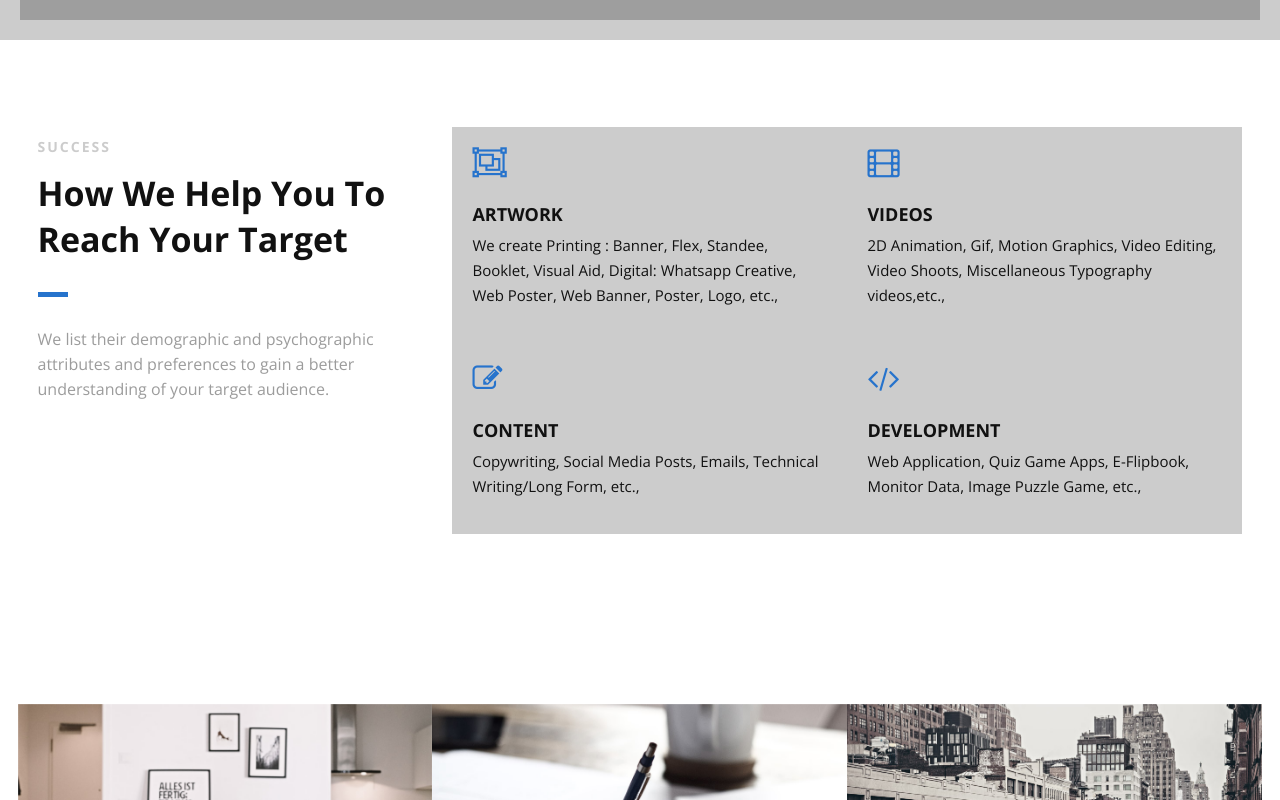
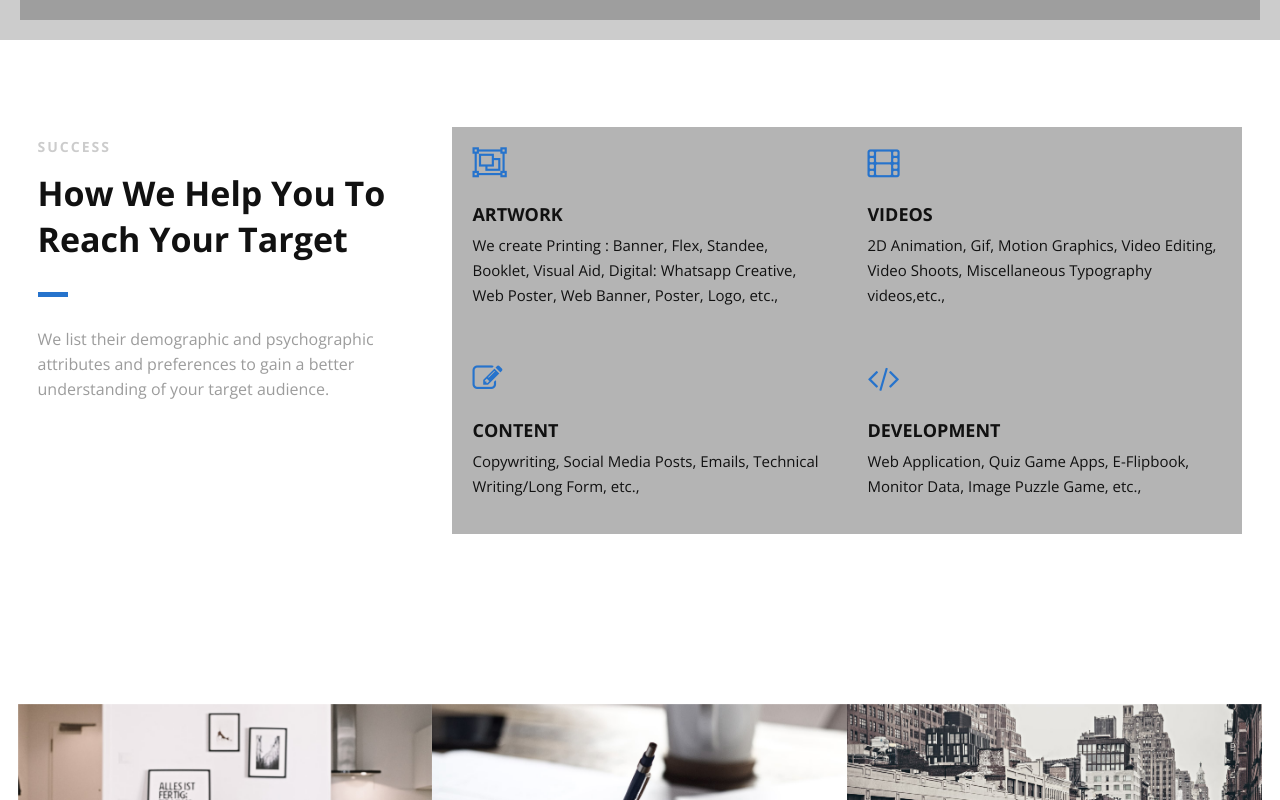
Before and after one commit to DIGILABTEAM/digilabs, a plain HTML site: page index.html in a window 1280 px wide. Shown: the part 760-1560 px from the top of the page. Drawn offline with nearby package versions, Linux system fonts and the light colour scheme; grey boxes are pictures that could not be loaded.

Commit message:
Update style.css

```diff
--- a/css/style.css
+++ b/css/style.css
@@ -236,7 +236,7 @@ section {
 
 .col-2 {
     width: 50%;
-    background-color: #ccc;
+    background-color: #b4b4b4;
 }
 
 .col-3 {
```
